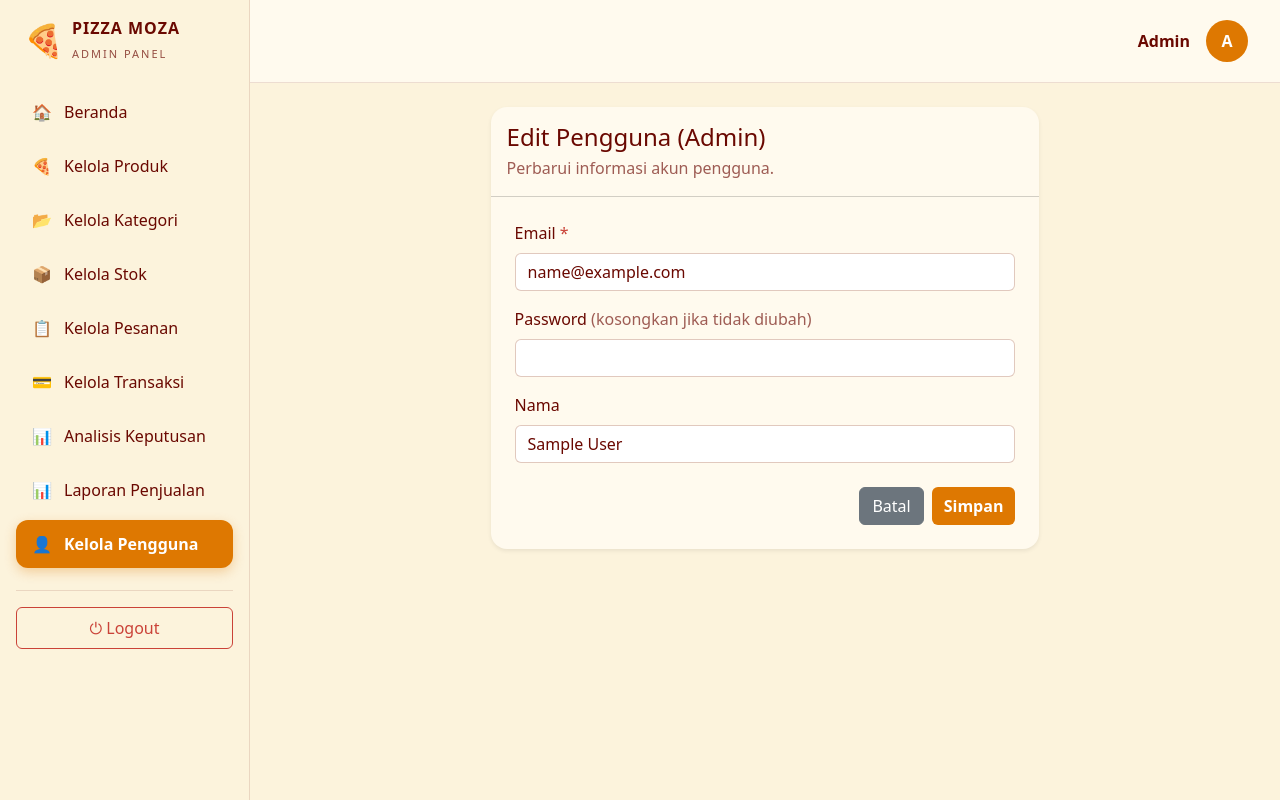
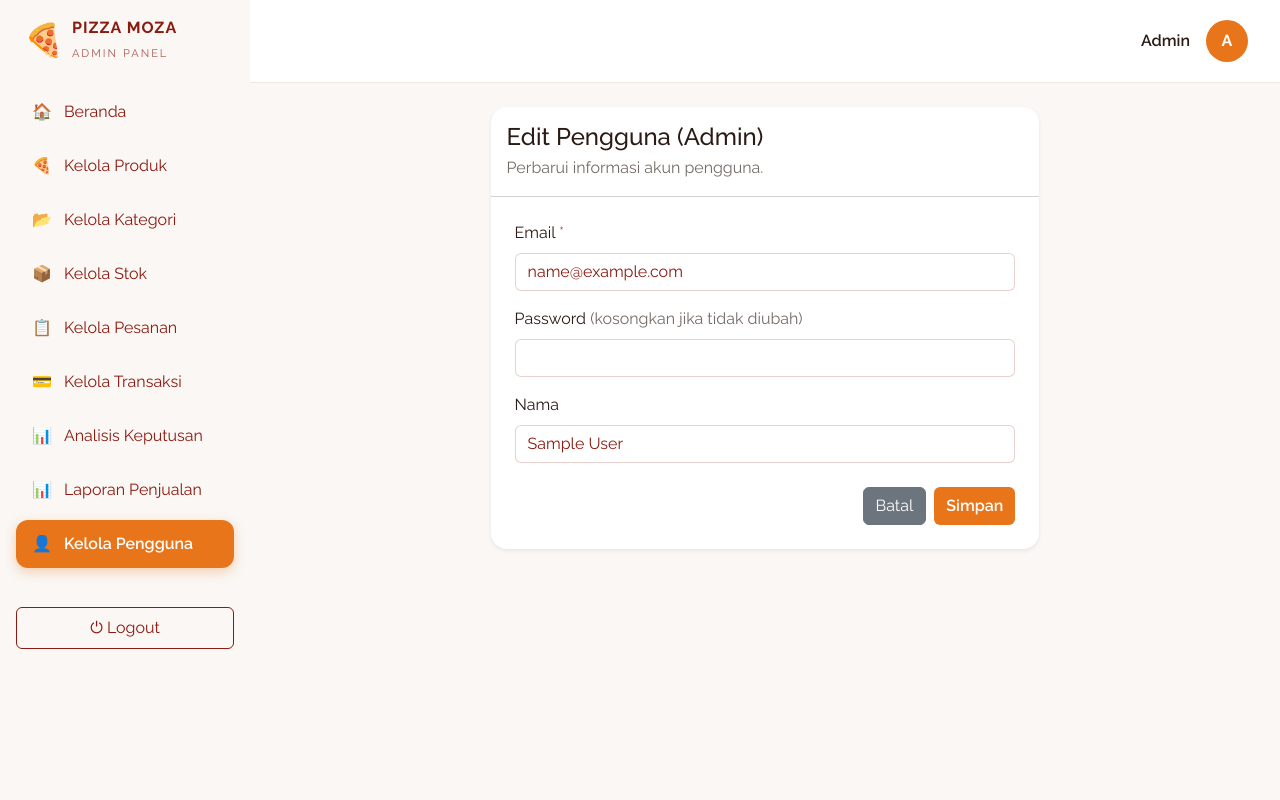
Before and after one commit to eskrimkambing/PWL_laravel, a Laravel app: page /pengguna/admin/1/edit in a window 1280 px wide. Run offline with Laravel 12, Linux system fonts and the light colour scheme; the visitor is signed in with stand-in values (Sample User, id 1); data comes from the database, SQL or seed files in the repository.

Commit message:
edit warna

```diff
--- a/pwlpbl/resources/views/Laporan/index.blade.php
+++ b/pwlpbl/resources/views/Laporan/index.blade.php
@@ -17,12 +17,12 @@
 
         .tab-tabel .btn:not(.aktif) {
             background: transparent;
-            border: 1px solid rgba(106, 8, 1, 0.35);
+            border: 1px solid rgba(139, 26, 16, 0.35);
             color: var(--moza-maroon);
         }
 
         .tab-tabel .btn:not(.aktif):hover {
-            background: rgba(106, 8, 1, 0.08);
+            background: rgba(139, 26, 16, 0.08);
         }
 
         .daftar-produk {
--- a/pwlpbl/resources/views/analisis/detail.blade.php
+++ b/pwlpbl/resources/views/analisis/detail.blade.php
@@ -154,7 +154,7 @@
                 setiap kriteria yang dikalikan dengan bobot AHP.
             </p>
 
-            <div class="p-3 rounded" style="background: #F7D991;">
+            <div class="p-3 rounded" style="background: #F9ECE8;">
                 <strong>
                     Nilai Akhir =
                     (0,2605 × C1) +
--- a/pwlpbl/resources/views/checkout/index.blade.php
+++ b/pwlpbl/resources/views/checkout/index.blade.php
@@ -38,7 +38,7 @@
 
     .checkout-back:hover {
         background: rgba(240, 179, 107, .2);
-        color: #c8102e;
+        color: #8B1A10;
     }
 
     .form-control,
@@ -112,7 +112,7 @@
 
     html body main .choice-option:has(input[type="radio"]:checked) .text-secondary,
     html body main .choice-option:has(input[type="radio"]:checked) small {
-        color: rgba(106, 8, 1, .8) !important;
+        color: rgba(139, 26, 16, .8) !important;
     }
 
     .choice-option .form-check-input:checked {
@@ -187,7 +187,7 @@
     }
 
     .field-label .req {
-        color: #c8102e;
+        color: #8B1A10;
     }
 
     .field-input {
--- a/pwlpbl/resources/views/dashboard/admin.blade.php
+++ b/pwlpbl/resources/views/dashboard/admin.blade.php
@@ -9,35 +9,41 @@
 
     <link href="https://cdn.jsdelivr.net/npm/bootstrap@5.3.3/dist/css/bootstrap.min.css" rel="stylesheet">
 
+    <link rel="preconnect" href="https://fonts.googleapis.com">
+    <link rel="preconnect" href="https://fonts.gstatic.com" crossorigin>
+    <link href="https://fonts.googleapis.com/css2?family=Raleway:wght@400;500;600;700;800&display=swap" rel="stylesheet">
+
     <style>
-        /* ===== PALET: dominan krem, aksen oranye & maroon =====
-           Krem #F7D991 | Oranye #DE7801 | Merah #CA4238 | Maroon #6A0801
-        */
+        /* ===== PALET WARNA ===== */
+
         :root,
         [data-bs-theme="light"],
         [data-bs-theme="dark"] {
-            --moza-cream: #F7D991;
-            --moza-cream-light: #FCF3DC;
-            --moza-cream-card: #FFFAEE;
-            --moza-orange: #DE7801;
-            --moza-red: #CA4238;
-            --moza-maroon: #6A0801;
+            --moza-cream: #F9ECE8;
+            --moza-cream-light: #FAF7F4;
+            --moza-cream-card: #FFFFFF;
+            --moza-orange: #E8751A;
+            --moza-red: #D2392B;
+            --moza-maroon: #8B1A10;
 
+            --moza-ink: #2B1B14;
+
+            --bs-body-font-family: 'Raleway', system-ui, sans-serif;
             --moza-accent: var(--moza-orange);
             --moza-accent-text: #fff;
 
             --bs-body-bg: var(--moza-cream-light);
-            --bs-body-color: var(--moza-maroon);
-            --bs-secondary-color: rgba(106, 8, 1, 0.65);
-            --bs-border-color: rgba(106, 8, 1, 0.12);
-            --bs-tertiary-bg: #F9E9BD;
-            --bs-secondary-bg: #F9E9BD;
+            --bs-body-color: var(--moza-ink);
+            --bs-secondary-color: rgba(43, 27, 20, 0.65);
+            --bs-border-color: rgba(139, 26, 16, 0.12);
+            --bs-tertiary-bg: #F9ECE8;
+            --bs-secondary-bg: #F9ECE8;
             --bs-card-bg: var(--moza-cream-card);
             --bs-table-bg: transparent;
-            --bs-table-color: var(--moza-maroon);
-            --bs-heading-color: var(--moza-maroon);
+            --bs-table-color: var(--moza-ink);
+            --bs-heading-color: var(--moza-ink);
             --bs-link-color: var(--moza-orange);
-            --bs-link-color-rgb: 222, 120, 1;
+            --bs-link-color-rgb: 232, 117, 26;
             --bs-link-hover-color: var(--moza-maroon);
             --bs-link-hover-color-rgb: 106, 8, 1;
             --bs-primary: var(--moza-orange);
@@ -46,24 +52,34 @@
             --bs-danger-rgb: 202, 66, 56;
         }
 
-        /* Teks abu-abu mengikuti tema (maroon lembut) */
+        /* ===== TEKS SEKUNDER ===== */
+
         .text-secondary,
         .text-muted {
             color: var(--bs-secondary-color) !important;
         }
 
         /* ===== SIDEBAR ===== */
+
         .sidebar {
             --bs-offcanvas-width: 250px;
-            --bs-offcanvas-bg: var(--moza-cream);
-            --bs-offcanvas-color: var(--moza-maroon);
+            --bs-offcanvas-bg: var(--moza-maroon);
+            --bs-offcanvas-color: #fff;
 
             width: 250px;
             flex-shrink: 0;
-            background: var(--moza-cream);
-            border-right: 1px solid var(--bs-border-color);
+            background: var(--moza-maroon);
+            color: #8B1A10;
+            border-right: none;
         }
 
+        /* Tulisan logo dan admin panel */
+        .sidebar .fw-bold,
+        .sidebar small {
+            color: #8B1A10 !important;
+        }
+
+        /* Tulisan menu sidebar */
         .sidebar .nav-link {
             display: flex;
             align-items: center;
@@ -71,31 +87,49 @@
             padding: 12px 16px;
             margin-bottom: 6px;
             border-radius: 12px;
-            color: var(--moza-maroon);
+            color: #8B1A10 !important;
             font-size: 16px;
             transition: all .2s ease;
         }
 
+        /* Hover menu */
         .sidebar .nav-link:hover {
-            background: rgba(106, 8, 1, 0.08);
-            color: var(--moza-maroon);
+            background: rgba(255, 255, 255, 0.12);
+            color: #8B1A10 !important;
         }
 
+        /* Menu aktif */
         .sidebar .nav-link.active {
             background: var(--moza-orange);
-            color: #fff;
+            color: #FFFFFF !important;
             font-weight: 600;
-            box-shadow: 0 4px 12px rgba(222, 120, 1, 0.3);
+            box-shadow: 0 4px 12px rgba(232, 117, 26, 0.3);
         }
 
-        /* Logout: tepat di bawah menu, dipisah garis tipis */
+        /* ===== LOGOUT ===== */
+
         .sidebar-logout {
             margin-top: 1rem;
             padding-top: 1rem;
-            border-top: 1px solid var(--bs-border-color);
+            border-top: 1px solid rgba(255, 255, 255, 0.2);
+        }
+
+        .sidebar .btn-outline-danger {
+            --bs-btn-color: #8B1A10;
+            --bs-btn-border-color: #8B1A10;
+            --bs-btn-hover-bg: #8B1A10;
+            --bs-btn-hover-color: #FFFFFF;
+            --bs-btn-hover-border-color: #8B1A10;
+            --bs-btn-active-bg: #8B1A10;
+            --bs-btn-active-color: #FFFFFF;
+        }
+
+        .sidebar .btn-close {
+            filter: invert(1) grayscale(100%) brightness(200%);
         }
 
         /* ===== TOMBOL ===== */
+
         .btn-moza,
         .btn-primary {
             --bs-btn-bg: var(--moza-orange);
@@ -107,6 +141,7 @@
             --bs-btn-active-bg: var(--moza-maroon);
             --bs-btn-active-border-color: var(--moza-maroon);
             --bs-btn-active-color: #fff;
+
             background: var(--moza-orange);
             color: #fff;
             border: none;
@@ -130,13 +165,14 @@
 
         .btn-outline-secondary {
             --bs-btn-color: var(--moza-maroon);
-            --bs-btn-border-color: rgba(106, 8, 1, 0.35);
+            --bs-btn-border-color: rgba(139, 26, 16, 0.35);
             --bs-btn-hover-bg: var(--moza-maroon);
             --bs-btn-hover-border-color: var(--moza-maroon);
             --bs-btn-hover-color: #fff;
         }
 
         /* ===== TOPBAR ===== */
+
         .topbar {
             background: var(--moza-cream-card);
             border-bottom: 1px solid var(--bs-border-color);
@@ -172,16 +208,17 @@
         }
 
         /* ===== KARTU, TABEL, FORM ===== */
+
         .card {
             background: var(--moza-cream-card);
             border-color: var(--bs-border-color);
             border-radius: 16px;
-            box-shadow: 0 2px 8px rgba(106, 8, 1, 0.05);
+            box-shadow: 0 2px 8px rgba(139, 26, 16, 0.05);
         }
 
         .table {
-            --bs-table-striped-bg: rgba(247, 217, 145, 0.25);
-            --bs-table-hover-bg: rgba(247, 217, 145, 0.4);
+            --bs-table-striped-bg: rgba(139, 26, 16, 0.03);
+            --bs-table-hover-bg: rgba(139, 26, 16, 0.06);
             --bs-table-border-color: var(--bs-border-color);
         }
 
@@ -193,7 +230,7 @@
         .form-control,
         .form-select {
             background-color: #fff;
-            border-color: rgba(106, 8, 1, 0.2);
+            border-color: rgba(139, 26, 16, 0.2);
             color: var(--moza-maroon);
         }
 
@@ -202,11 +239,11 @@
             background-color: #fff;
             color: var(--moza-maroon);
             border-color: var(--moza-orange);
-            box-shadow: 0 0 0 .2rem rgba(222, 120, 1, 0.2);
+            box-shadow: 0 0 0 .2rem rgba(232, 117, 26, 0.2);
         }
 
         .form-control::placeholder {
-            color: rgba(106, 8, 1, 0.4);
+            color: rgba(139, 26, 16, 0.4);
         }
 
         .badge.bg-success {
@@ -229,7 +266,8 @@
             --bs-pagination-active-color: #fff;
         }
 
-        /* ===== DROPDOWN: semua <select> punya panah + daftar krem ===== */
+        /* ===== DROPDOWN ===== */
+
         html body select,
         html body select.form-control,
         html body select.form-select {
@@ -243,7 +281,7 @@
             background-size: 16px 12px !important;
             padding-right: 2.5rem !important;
             color: var(--moza-maroon) !important;
-            border: 1px solid rgba(106, 8, 1, 0.2) !important;
+            border: 1px solid rgba(139, 26, 16, 0.2) !important;
             border-radius: 8px;
             color-scheme: light;
             cursor: pointer;
@@ -255,7 +293,7 @@
 
         html body select:focus {
             border-color: var(--moza-orange) !important;
-            box-shadow: 0 0 0 .2rem rgba(222, 120, 1, 0.2) !important;
+            box-shadow: 0 0 0 .2rem rgba(232, 117, 26, 0.2) !important;
             outline: none;
         }
 
@@ -264,10 +302,7 @@
             color: var(--moza-maroon) !important;
         }
 
-
-        /* =================================
-   SIDEBAR TETAP SAAT HALAMAN DI-SCROLL
-================================= */
+        /* ===== SIDEBAR TETAP SAAT SCROLL ===== */
 
         @media (min-width: 992px) {
 
@@ -286,41 +321,42 @@
                 z-index: 1030;
             }
 
-            /* AREA KONTEN DI SEBELAH KANAN */
-            .sidebar+.flex-grow-1 {
+            .sidebar + .flex-grow-1 {
                 margin-left: 250px;
                 min-width: 0;
             }
-
         }
 
-        /* SCROLLBAR SIDEBAR */
+        /* ===== SCROLLBAR SIDEBAR ===== */
+
         .sidebar::-webkit-scrollbar {
             width: 5px;
         }
 
         .sidebar::-webkit-scrollbar-thumb {
-            background: #DE7801;
+            background: #E8751A;
             border-radius: 10px;
         }
 
         .sidebar::-webkit-scrollbar-track {
-            background: #F7D991;
+            background: #6E1209;
         }
+
     </style>
 
     @stack('styles')
+
 </head>
 
 <body>
 
     @php
-        // Data admin yang sedang login (untuk nama & foto di topbar)
+        // Data admin yang sedang login
         $adminLogin = \App\Models\Admin::find(session('user_id'));
 
         $emailAdmin = $adminLogin->email ?? session('email');
 
-        // Pakai kolom "nama" jika ada, jika tidak pakai bagian email sebelum "@"
+        // Mengambil nama admin
         $namaAdmin = $adminLogin->nama ?? ucfirst(\Illuminate\Support\Str::before($emailAdmin ?? 'admin', '@'));
 
         $fotoAdmin = $adminLogin->foto ?? null;
@@ -329,6 +365,7 @@
     <div class="d-flex min-vh-100">
 
         {{-- SIDEBAR --}}
+
         <aside class="sidebar offcanvas-lg offcanvas-start p-3 d-flex flex-column" tabindex="-1" id="sidebarMenu">
 
             <div class="d-flex align-items-center justify-content-between px-2 pb-4">
@@ -338,6 +375,7 @@
                     <span class="fs-2">🍕</span>
 
                     <div>
+
                         <div class="fw-bold" style="letter-spacing:1px;">
                             PIZZA MOZA
                         </div>
@@ -345,6 +383,7 @@
                         <small style="letter-spacing:2px; font-size:11px; opacity:.7;">
                             ADMIN PANEL
                         </small>
+
                     </div>
 
                 </div>
@@ -353,8 +392,6 @@
                     data-bs-target="#sidebarMenu"></button>
 
             </div>
-
-
 
             <nav class="nav flex-column">
 
@@ -383,6 +420,7 @@
                 </a>
 
                 {{-- KELOLA PESANAN --}}
+
                 <a class="nav-link {{ request()->routeIs('admin.pesanans.*') ? 'active' : '' }}"
                     href="{{ route('admin.pesanans.indexAdmin') }}">
                     <span>📋</span>
@@ -415,9 +453,8 @@
 
             </nav>
 
+            {{-- LOGOUT --}}
 
-
-            {{-- LOGOUT: tepat di bawah menu (bukan menempel di dasar sidebar) --}}
             <form action="{{ route('logout') }}" method="POST" class="sidebar-logout">
 
                 @csrf
@@ -430,12 +467,12 @@
 
         </aside>
 
+        {{-- AREA KANAN --}}
 
-        {{-- AREA KANAN --}}
         <div class="flex-grow-1 d-flex flex-column" style="min-width:0;">
 
+            {{-- TOPBAR --}}
 
-            {{-- TOPBAR --}}
             <header class="topbar d-flex align-items-center gap-3 px-3 px-lg-4 py-3">
 
                 <button class="btn btn-outline-secondary d-lg-none" type="button" data-bs-toggle="offcanvas"
@@ -443,10 +480,10 @@
                     ☰
                 </button>
 
-
                 <div class="ms-auto d-flex align-items-center gap-3">
 
-                    {{-- NAMA, EMAIL & FOTO (klik untuk membuka profil admin) --}}
+                    {{-- NAMA, EMAIL & FOTO ADMIN --}}
+
                     <a href="{{ route('admin.profil.show') }}"
                         class="profil-link d-flex align-items-center gap-3 text-decoration-none text-reset"
                         title="Lihat profil">
@@ -463,13 +500,16 @@
 
                         </div>
 
+                        @if ($fotoAdmin)
 
-                        @if ($fotoAdmin)
                             <img src="{{ $fotoAdmin }}" alt="Foto {{ $namaAdmin }}" class="avatar-img">
+
                         @else
+
                             <div class="avatar d-flex align-items-center justify-content-center">
                                 {{ strtoupper(substr($namaAdmin ?: 'A', 0, 1)) }}
                             </div>
+
                         @endif
 
                     </a>
@@ -478,19 +518,17 @@
 
             </header>
 
+            {{-- ISI HALAMAN --}}
 
-            {{-- ISI HALAMAN --}}
             <main class="p-3 p-lg-4">
 
                 @yield('content')
 
             </main>
 
-
         </div>
 
     </div>
-
 
     <script src="https://cdn.jsdelivr.net/npm/bootstrap@5.3.3/dist/js/bootstrap.bundle.min.js"></script>
 
--- a/pwlpbl/resources/views/partials/sold-out-style.blade.php
+++ b/pwlpbl/resources/views/partials/sold-out-style.blade.php
@@ -80,7 +80,7 @@
         background: #FDECEA;
         border: 1px solid #E5A19A;
         border-left: 5px solid #C62828;
-        color: #6A0801;
+        color: #8B1A10;
         border-radius: 10px;
         padding: 12px 16px;
         font-size: 14px;
--- a/pwlpbl/resources/views/pembayaran/edit.blade.php
+++ b/pwlpbl/resources/views/pembayaran/edit.blade.php
@@ -11,7 +11,7 @@
         .form-control,
         .form-select {
             background-color: #fff;
-            border: 1px solid rgba(106, 8, 1, 0.2);
+            border: 1px solid rgba(139, 26, 16, 0.2);
             color: var(--moza-maroon);
         }
 
@@ -20,7 +20,7 @@
             background-color: #fff;
             color: var(--moza-maroon);
             border-color: var(--moza-orange);
-            box-shadow: 0 0 0 .2rem rgba(222, 120, 1, 0.2);
+            box-shadow: 0 0 0 .2rem rgba(232, 117, 26, 0.2);
         }
 
         .info-box {
```
Also changed, not shown: pwlpbl/resources/views/Pesanans/indexAdmin.blade.php (+37 -37 lines), pwlpbl/resources/views/auth/login.blade.php (+19 -16 lines), pwlpbl/resources/views/auth/register.blade.php (+5 -2 lines), pwlpbl/resources/views/beranda.blade.php (+22 -17 lines), pwlpbl/resources/views/dashboard/admin_home.blade.php (+6 -6 lines), pwlpbl/resources/views/layouts/pembeli.blade.php (+34 -28 lines), pwlpbl/resources/views/menu.blade.php (+16 -14 lines), pwlpbl/resources/views/pembayaran/index.blade.php (+6 -6 lines), pwlpbl/resources/views/stoks/index.blade.php (+4 -4 lines).
